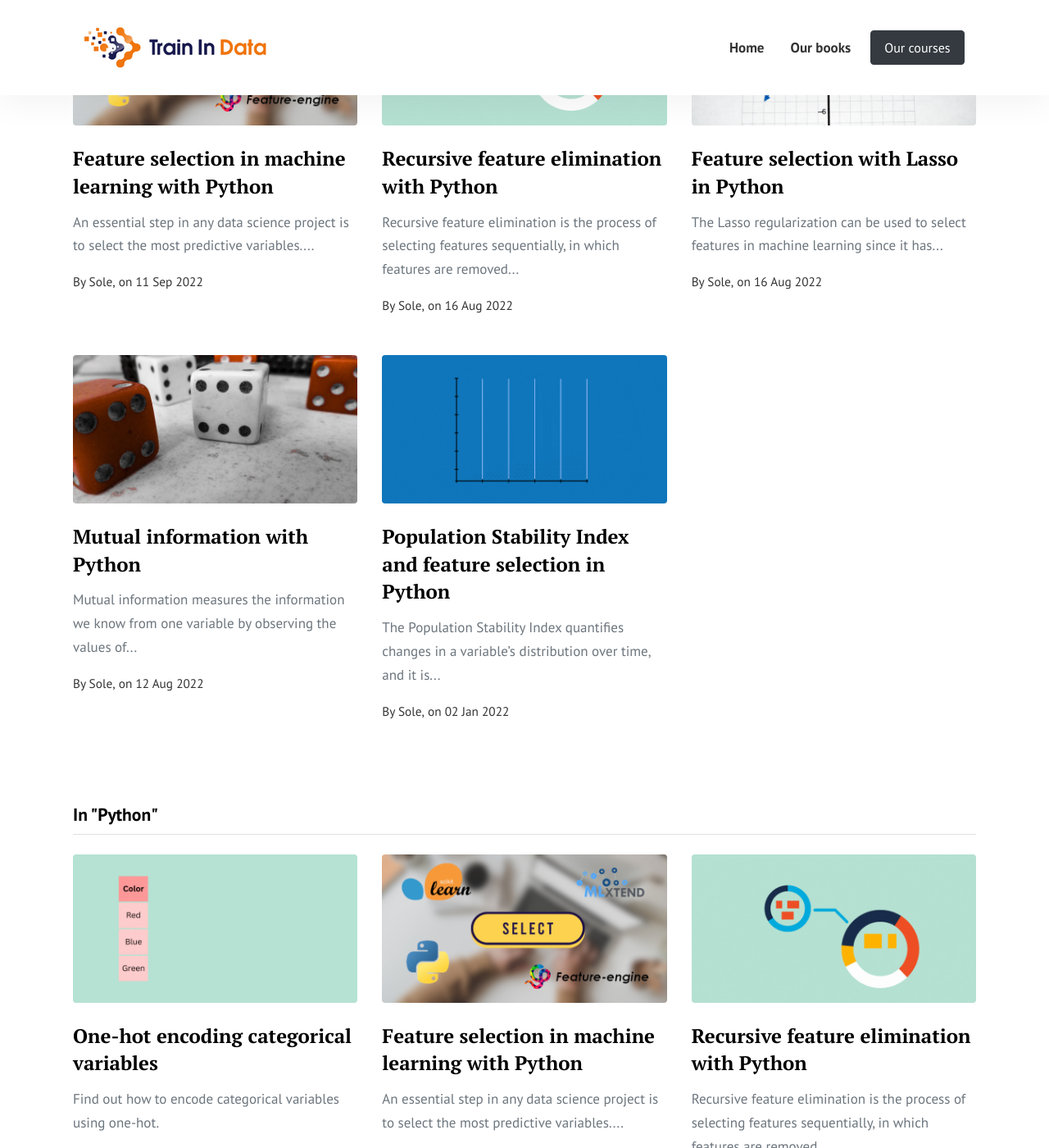
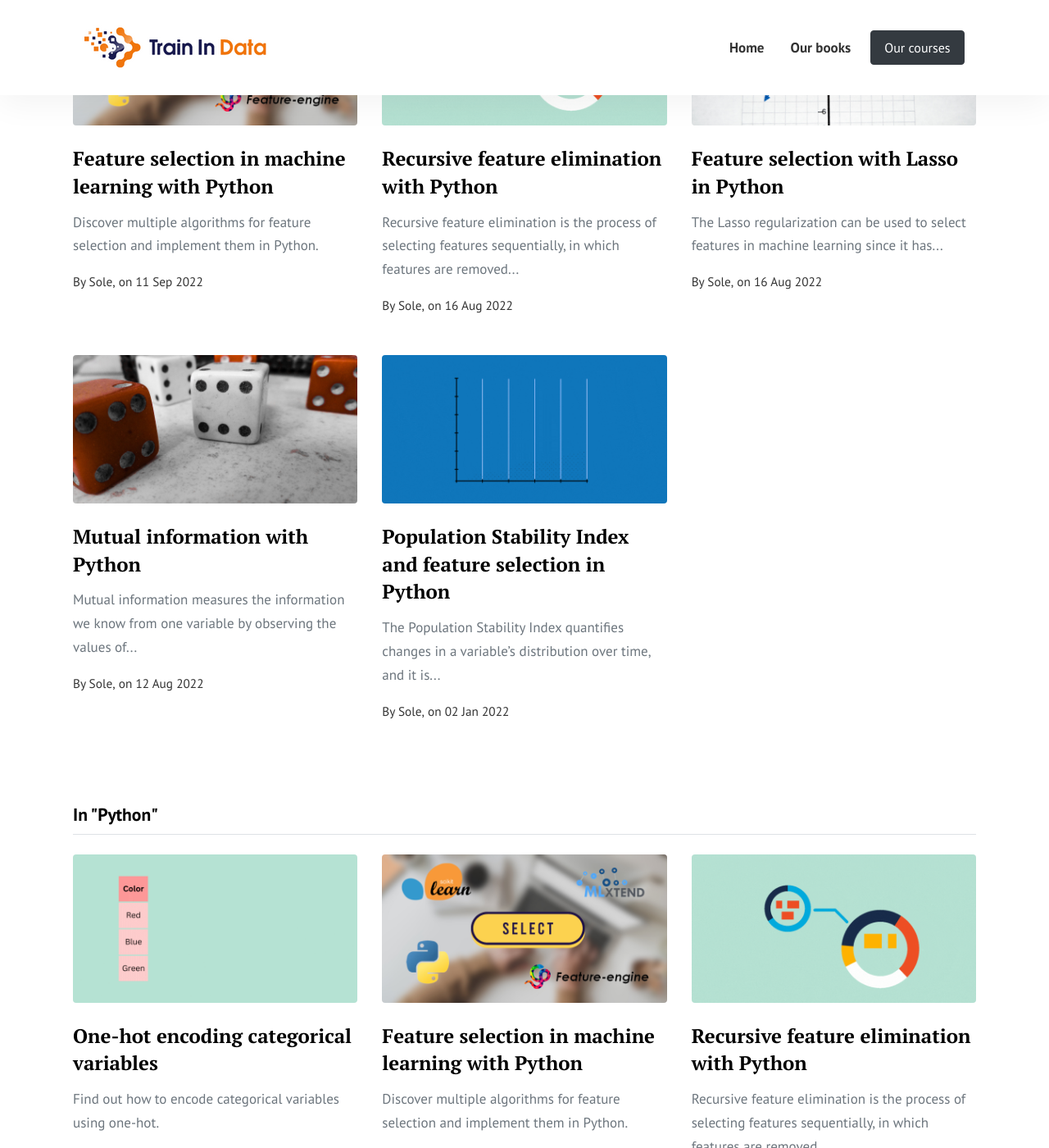
Before and after one commit to solegalli/trainindatablog, a Jekyll site: the page built from pages/categories.html, in a window 1280 px wide and 1400 px high, scrolled down 258 px. Shown: the whole window at 82% size. Built offline with Jekyll 4.4.1, drawn with Linux system fonts in a browser that asks for light colours; some of the changed text lies outside the part shown.

Commit message:
add exerpts and descriptions

```diff
--- a/_posts/2022-09-11-feature-selection-machine-learning-with-python.md
+++ b/_posts/2022-09-11-feature-selection-machine-learning-with-python.md
@@ -2,6 +2,8 @@
 layout: post
 title: "Feature selection in machine learning with Python"
 author: sole
+description: Discover multiple algorithms for feature selection and implement them in Python.
+excerpt: Discover multiple algorithms for feature selection and implement them in Python.
 categories: [ Feature selection, Python, Machine learning ]
 image: assets/images/posts/fspython/cover.png
 ---
```
Also changed, not shown: _posts/2023-01-25-one-hot-encoding-categorical-variables.md (+1 -0 lines).
